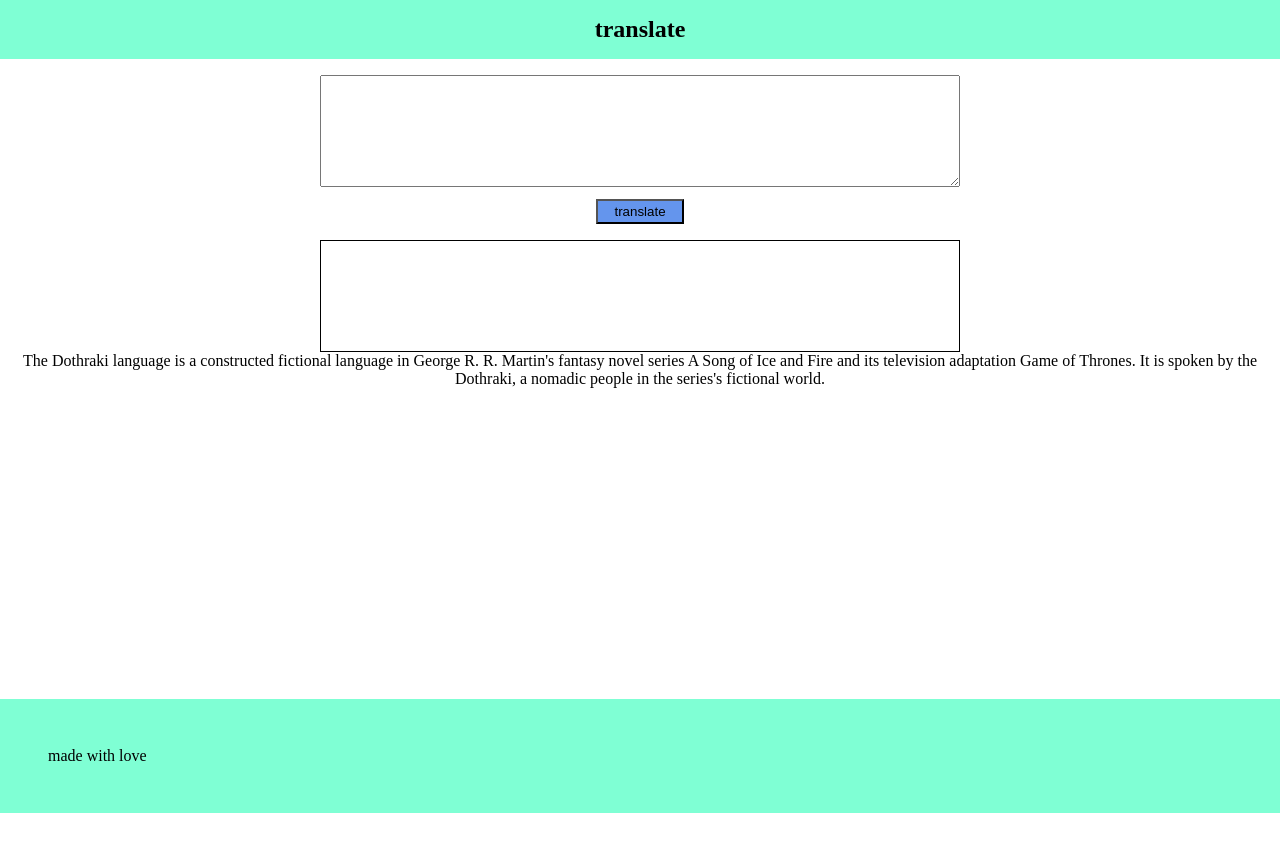
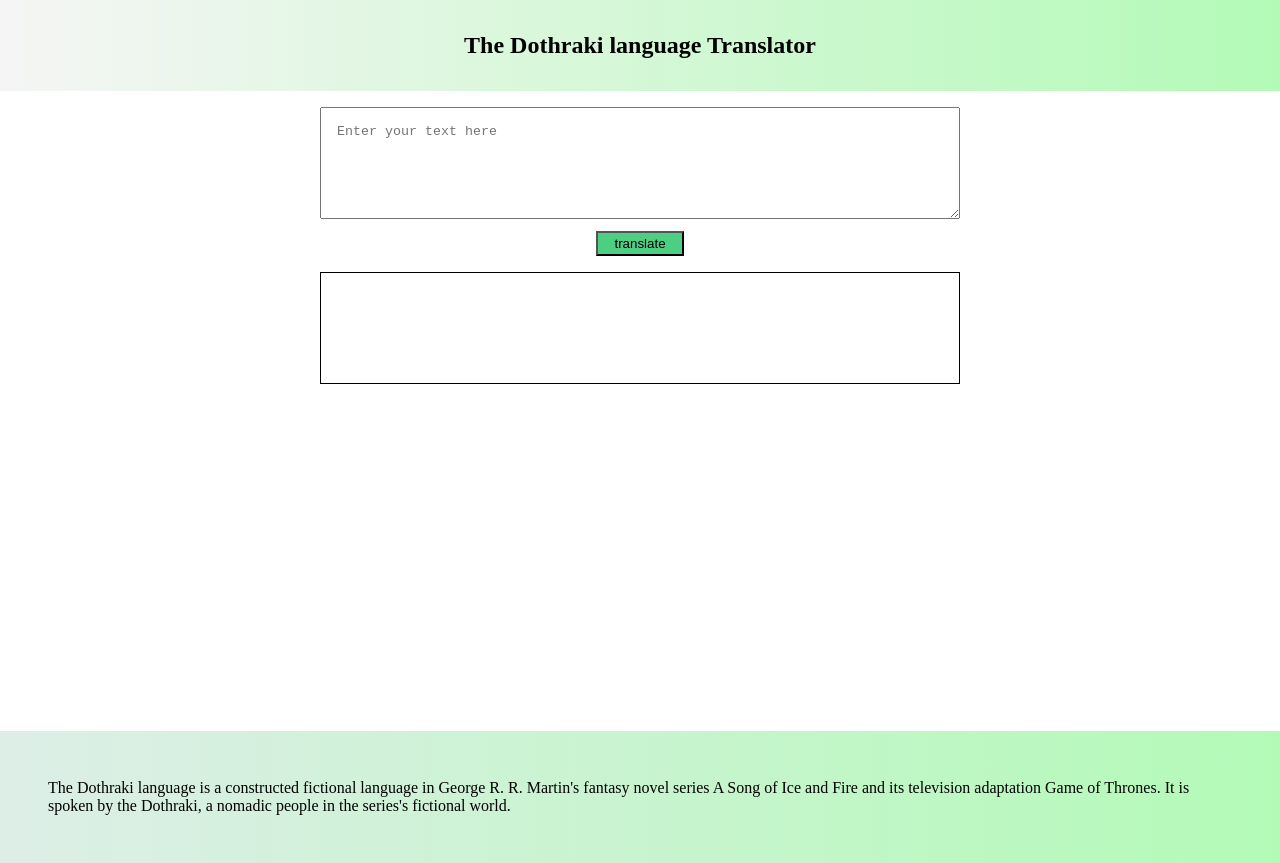
Before and after one commit to Ayushi20-19/neog_dothraki_translator, a plain HTML site: page index.html in a window 1280 px wide. Before the commit the page ends 813 px from the top, so only its background shows below. Drawn offline with Linux system fonts and the light colour scheme.

Commit message:
css update

```diff
--- a/index.html
+++ b/index.html
@@ -8,24 +8,29 @@
     <title>Dothraki Translator</title>
   </head>
   <body>
-    <nav class="nav"><h1>translate</h1></nav>
+    <nav class="nav"><h1>The Dothraki language Translator</h1></nav>
     <section>
       <div class="container">
         <!-- <button class="D-category">Dothraki</button>
               <button class="H-category">Hodor</button> -->
 
-        <textarea class="input-Text"></textarea><br />
+        <textarea
+          class="input-Text"
+          placeholder="Enter your text here"
+        ></textarea
+        ><br />
         <button class="btn-translate">translate</button>
         <div class="output-Text"></div>
-        <p>
-          The Dothraki language is a constructed fictional language in George R.
-          R. Martin's fantasy novel series A Song of Ice and Fire and its
-          television adaptation Game of Thrones. It is spoken by the Dothraki, a
-          nomadic people in the series's fictional world.
-        </p>
       </div>
     </section>
-    <footer>made with love</footer>
+    <footer>
+      <p>
+        The Dothraki language is a constructed fictional language in George R.
+        R. Martin's fantasy novel series A Song of Ice and Fire and its
+        television adaptation Game of Thrones. It is spoken by the Dothraki, a
+        nomadic people in the series's fictional world.
+      </p>
+    </footer>
     <script type="text/javascript" src="index.js"></script>
   </body>
 </html>
--- a/style.css
+++ b/style.css
@@ -4,9 +4,13 @@
   box-sizing: border-box;
 }
 nav {
-  background-color: aquamarine;
+  background-image: linear-gradient(
+    to left,
+    rgb(179, 250, 183),
+    rgb(245, 245, 245)
+  );
   text-align: center;
-  padding: 1rem 0;
+  padding: 2rem 0;
 }
 section {
   min-height: 80vh;
@@ -29,6 +33,7 @@
   margin: auto;
   margin-bottom: 0.5rem;
   margin-top: 1rem;
+  padding: 1rem;
 }
 .output-Text {
   height: 7rem;
@@ -39,10 +44,18 @@
 }
 .btn-translate {
   padding: 0.2rem 1rem;
-  background-color: cornflowerblue;
+  background-color: rgb(77, 207, 131);
+}
+.btn-translate:hover {
+  padding: 0.2rem 1rem;
+  background-color: rgb(170, 255, 206);
 }
 footer {
-  background-color: aquamarine;
+  background-image: linear-gradient(
+    to left,
+    rgb(179, 250, 183),
+    rgb(221, 238, 231)
+  );
   width: 100%;
   padding: 3rem;
 }
```
